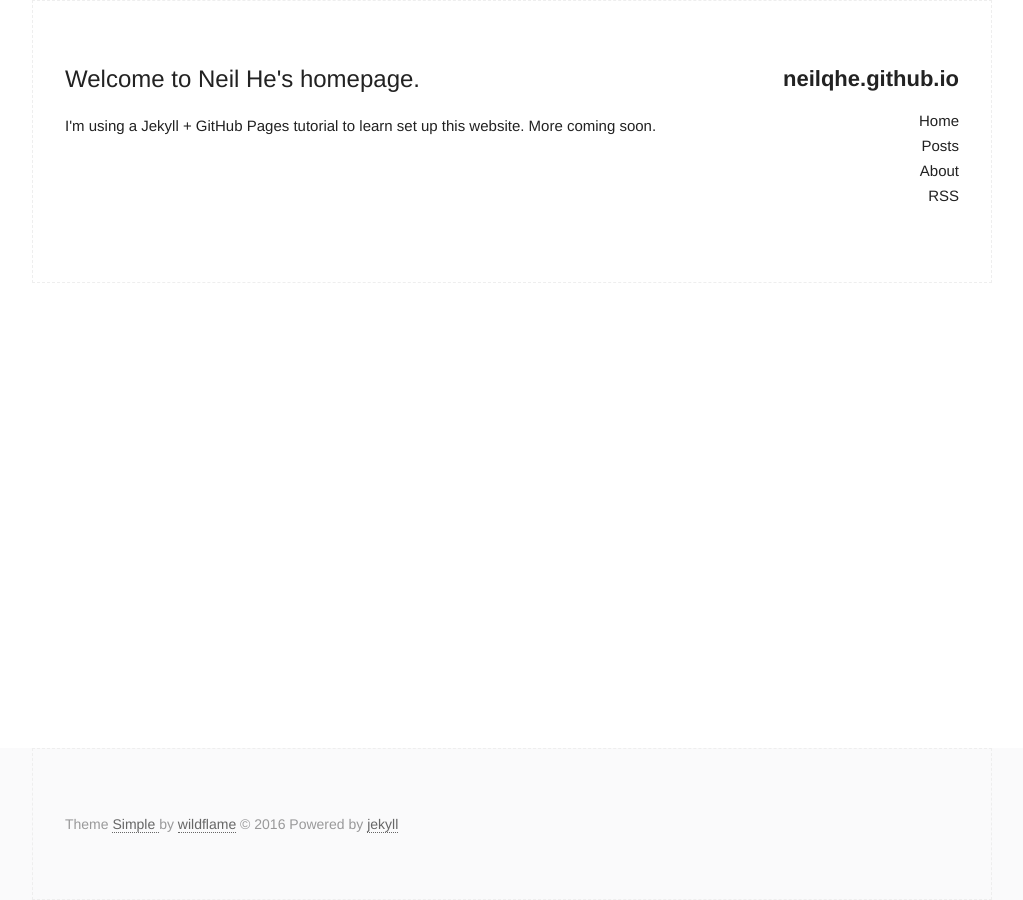
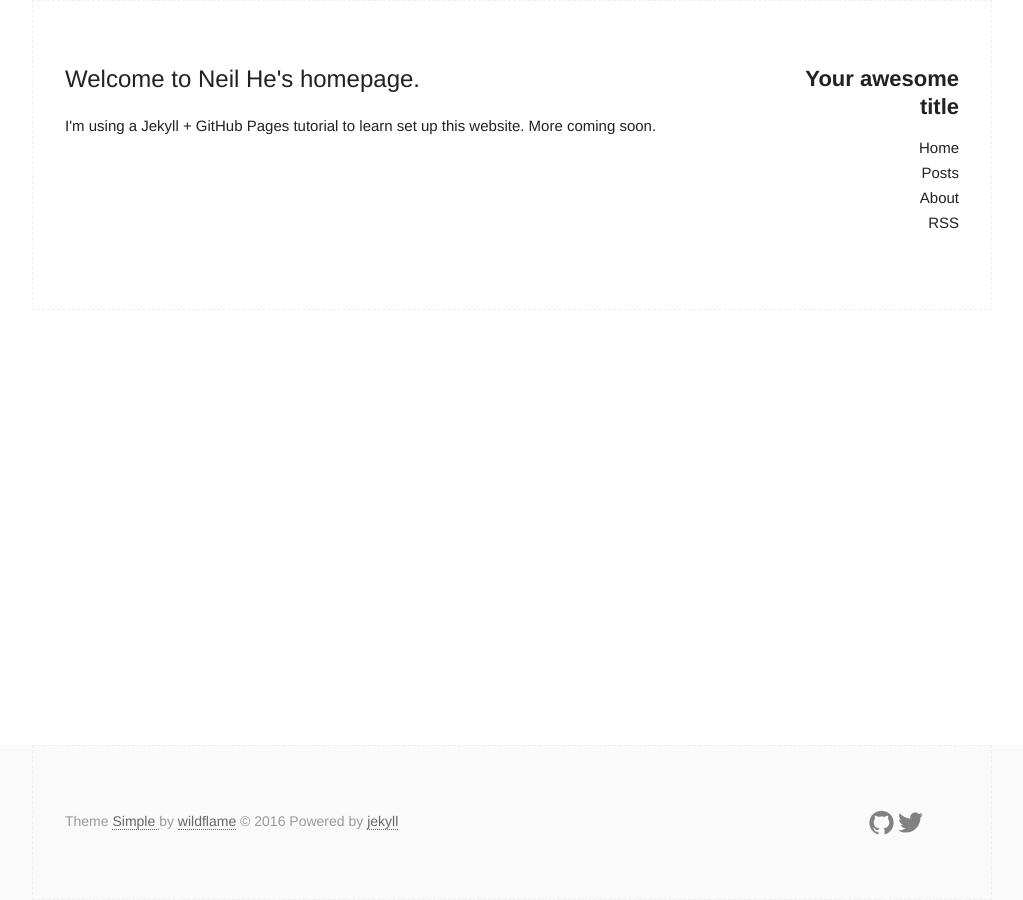
Before and after one commit to neilqhe/neilqhe.github.io, a Jekyll site: the page built from index.html, in a window 1280 px wide. Shown: the whole page, without its empty margins (128-1151 px from the left). Built offline with Jekyll 4.4.1, drawn with Linux system fonts in a browser that asks for light colours; part of the change alters nothing that is shown.

Commit message:
added jekyll-simple config.yml
Incorporated jekyll-simple config.yml into the original written from the tutorial

```diff
--- a/_config.yml
+++ b/_config.yml
@@ -1,3 +1,36 @@
+# previously from tutorial
 name: Neil He
 markdown: kramdown
 permalink: /blog/:year/:month/:day/:title
+
+# Welcome to Jekyll!
+#
+# This config file is meant for settings that affect your whole blog, values
+# which you are expected to set up once and rarely need to edit after that.
+# For technical reasons, this file is *NOT* reloaded automatically when you use
+# 'jekyll serve'. If you change this file, please restart the server process.
+
+# Site settings
+title: Your awesome title
+email: your-email@domain.com
+description: > # this means to ignore newlines until "baseurl:"
+  Write an awesome description for your new site here. You can edit this
+  line in _config.yml. It will appear in your document head meta (for
+  Google search results) and in your feed.xml site description.
+baseurl: "/jekyll-simple" # the subpath of your site, e.g. /blog
+url: "http://wildflame.me" # the base hostname & protocol for your site
+twitter_username: Taffyer
+github_username:  wild-flame
+
+# Build settings
+markdown: kramdown
+kramdown:
+  input: GFM
+
+# Third-party services
+# just leave someone empty to disable it
+# google_analytics:
+disqus_shortname:
+
+# used this for post_excerpt at index_page
+excerpt_separator: <!--description-->
```
